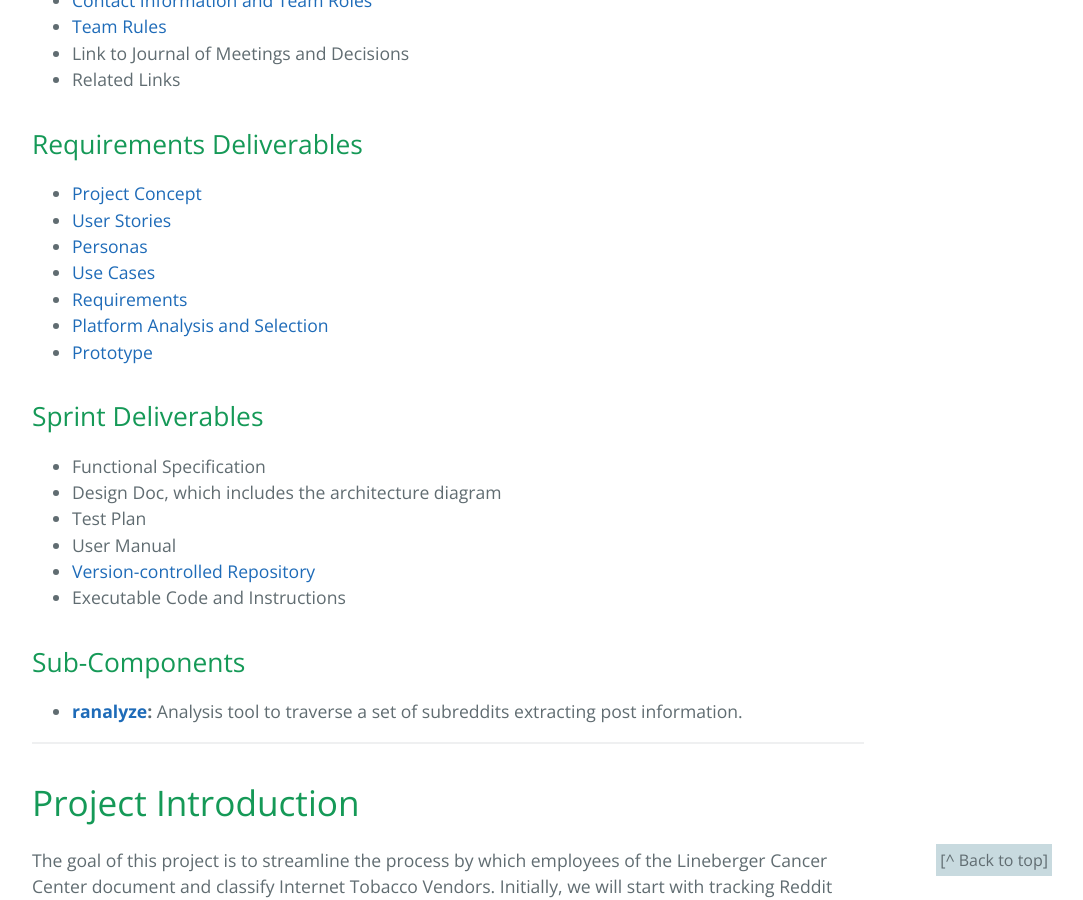
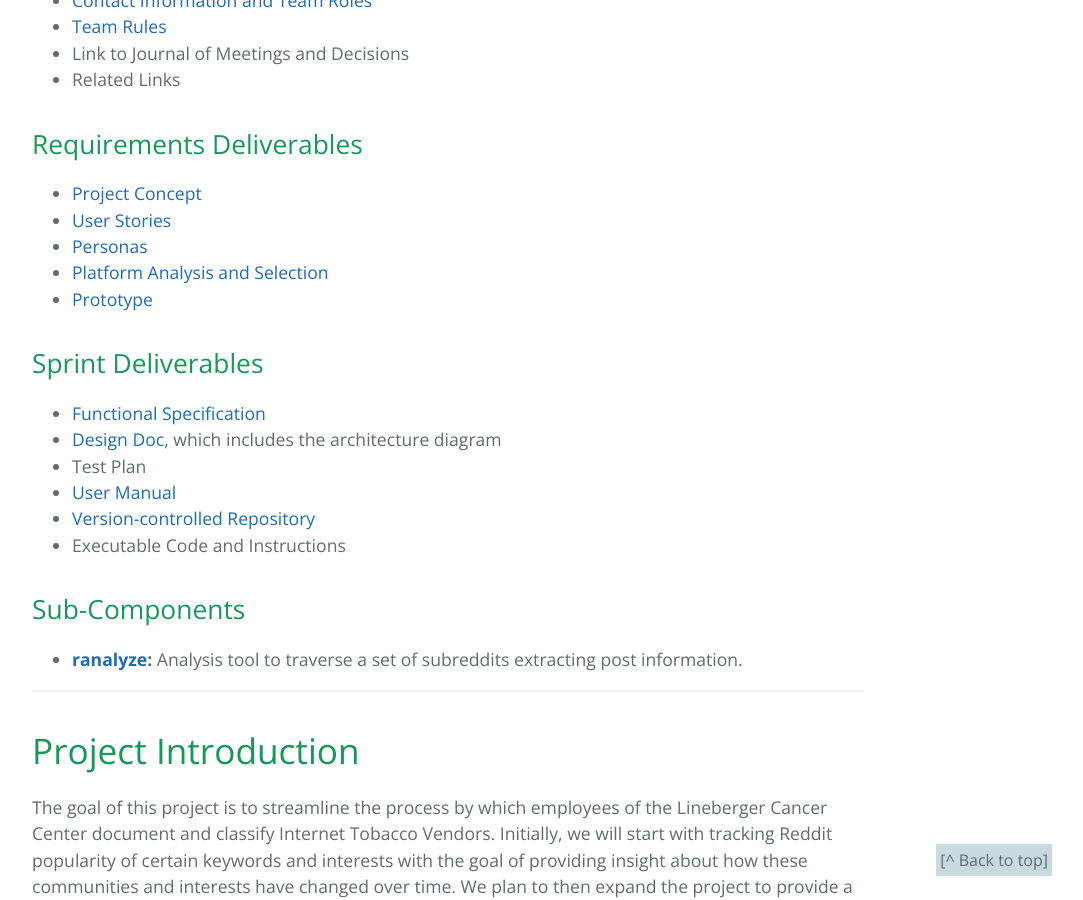
Before and after one commit to comp523/ITVS, a Jekyll site: the page built from index.md, in a window 1280 px wide and 900 px high, scrolled down 470 px. Shown: the whole window, without its empty margins (192-1275 px from the left). Built offline with Jekyll 4.4.1, drawn with Linux system fonts in a browser that asks for light colours.

Commit message:
Update index.md

```diff
--- a/index.md
+++ b/index.md
@@ -16,16 +16,14 @@ show_back_to_top: true
  - [Project Concept](#project-concept)
  - [User Stories](#user-stories)
  - [Personas](#personas)
- - [Use Cases](#use-cases)
- - [Requirements](#requirements)
  - [Platform Analysis and Selection](#platform-analysis-and-selection)
  - [Prototype](https://github.com/comp523/ITVS/blob/master/prototype/reddit_json.py)
 
 ## Sprint Deliverables
- - Functional Specification
- - Design Doc, which includes the architecture diagram
+ - [Functional Specification](#use-cases)
+ - [Design Doc](/ITVS/design), which includes the architecture diagram
  - Test Plan
- - User Manual
+ - [User Manual](/ITVS/ranalyze)
  - [Version-controlled Repository]({{ site.git.project_url }})
  - Executable Code and Instructions
 
```
